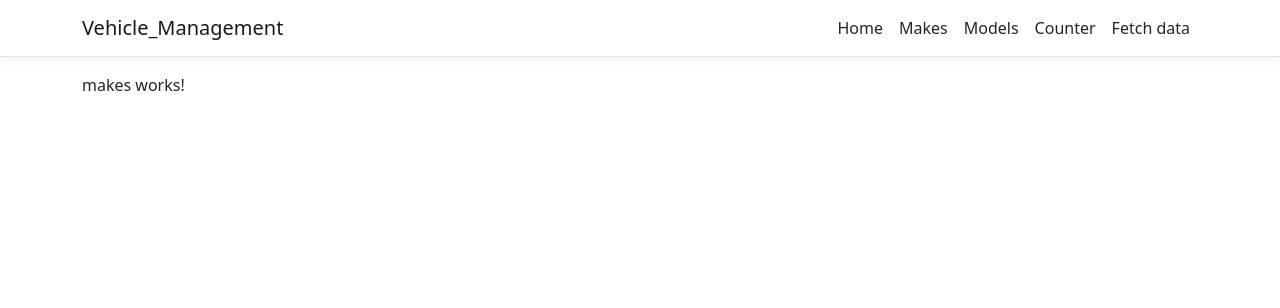
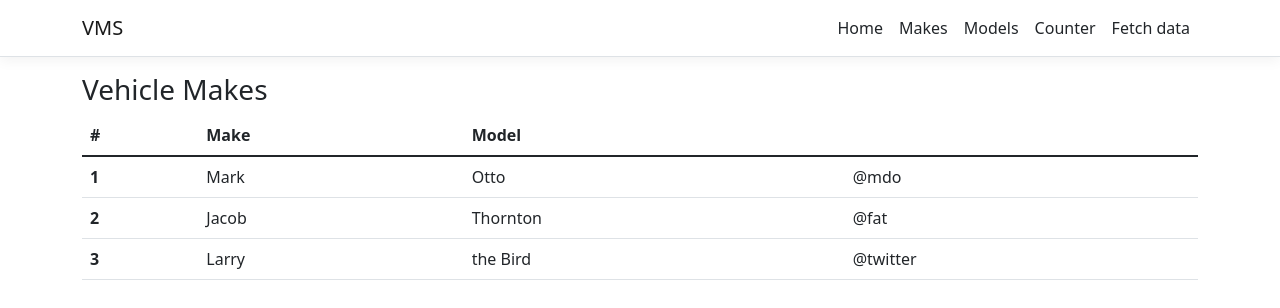
Before and after one commit to Quanistcoding/Vehicle-Management-App-with-.NET-Core-and-Angular, an Angular app in the folder Vehicle Management/ClientApp/: page /makes in a window 1280 px wide. Shown: the top 308 px of the page. Built offline with nearby package versions, Linux system fonts and the light colour scheme; no server answers.

Commit message:
Added CRUD base service.

```diff
--- a/Vehicle Management/ClientApp/src/app/makes/makes.component.html
+++ b/Vehicle Management/ClientApp/src/app/makes/makes.component.html
@@ -1 +1,31 @@
-<p>makes works!</p>
+<h3>Vehicle Makes</h3>
+<table class="table">
+  <thead class="thead-dark">
+    <tr>
+      <th scope="col">#</th>
+      <th scope="col">Make</th>
+      <th scope="col">Model</th>
+      <th scope="col"></th>
+    </tr>
+  </thead>
+  <tbody>
+    <tr>
+      <th scope="row">1</th>
+      <td>Mark</td>
+      <td>Otto</td>
+      <td>@mdo</td>
+    </tr>
+    <tr>
+      <th scope="row">2</th>
+      <td>Jacob</td>
+      <td>Thornton</td>
+      <td>@fat</td>
+    </tr>
+    <tr>
+      <th scope="row">3</th>
+      <td>Larry</td>
+      <td>the Bird</td>
+      <td>@twitter</td>
+    </tr>
+  </tbody>
+</table>
--- a/Vehicle Management/ClientApp/src/app/makes/makes.component.ts
+++ b/Vehicle Management/ClientApp/src/app/makes/makes.component.ts
@@ -1,4 +1,5 @@
 import { Component, OnInit } from '@angular/core';
+import { MakeService } from '../services/make.service';
 
 @Component({
   selector: 'app-makes',
@@ -7,9 +8,12 @@ import { Component, OnInit } from '@angular/core';
 })
 export class MakesComponent implements OnInit {
 
-  constructor() { }
+  constructor(private makeService:MakeService) { }
 
   ngOnInit(): void {
+    this.makeService.getAll().subscribe(makes => {
+      console.log(makes);
+    });
   }
 
 }
--- a/Vehicle Management/ClientApp/src/app/nav-menu/nav-menu.component.html
+++ b/Vehicle Management/ClientApp/src/app/nav-menu/nav-menu.component.html
@@ -3,7 +3,7 @@
     class="navbar navbar-expand-sm navbar-toggleable-sm navbar-light bg-white border-bottom box-shadow mb-3"
   >
     <div class="container">
-      <a class="navbar-brand" [routerLink]="['/']">Vehicle_Management</a>
+      <a class="navbar-brand" [routerLink]="['/']">VMS</a>
       <button
         class="navbar-toggler"
         type="button"
--- /dev/null
+++ b/Vehicle Management/ClientApp/src/app/services/base.service.ts
@@ -0,0 +1,16 @@
+import { HttpClient } from '@angular/common/http';
+import { Injectable, Inject } from '@angular/core';
+
+
+@Injectable({
+  providedIn: 'root'
+})
+export class BaseService {
+  private baseUrl = "https://localhost:44490/api/";
+  constructor(protected service: HttpClient, @Inject('MODEL_NAME') protected modelName:string) {}
+
+  public getAll() {
+    return this.service.get(this.baseUrl + this.modelName);
+  }
+
+}
--- /dev/null
+++ b/Vehicle Management/ClientApp/src/app/services/make.service.ts
@@ -0,0 +1,14 @@
+import { Injectable, Inject } from '@angular/core';
+import { BaseService } from './base.service';
+import { HttpClient } from '@angular/common/http';
+
+
+@Injectable({
+  providedIn: 'root'
+})
+export class MakeService extends BaseService{
+
+  constructor(protected service: HttpClient) {
+    super(service, "Makes");
+  }
+}
```
Also changed, not shown: 2 other files (tests, documents, lock files or other folders).
